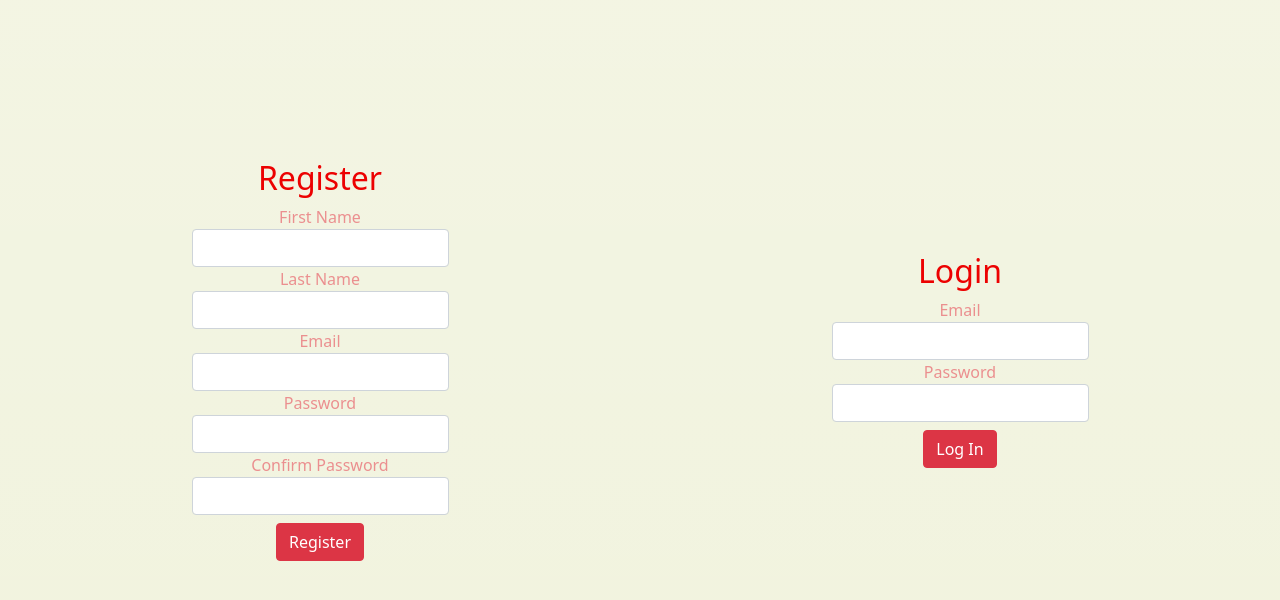
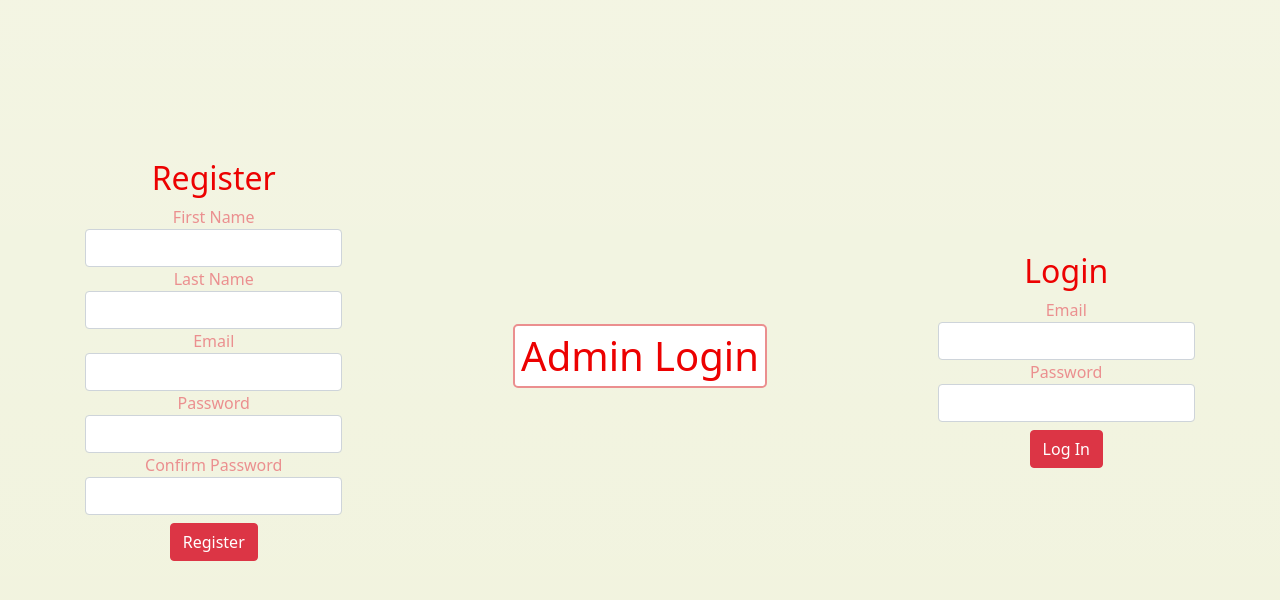
Before and after one commit to Borelli28/ecommerce, a Django app: template ecommerce_app/templates/login.html in a window 1280 px wide. Shown: the top 600 px of the page. Run offline with Django 3.2, Linux system fonts and the light colour scheme; the template is opened without the code that fills it, so the values that code supplies are empty.

Commit message:
Added title to login page. Now moving into website logic

```diff
--- a/ecommerce_app/static/login_style.css
+++ b/ecommerce_app/static/login_style.css
@@ -1,5 +1,3 @@
-
-
 /* * {
   outline: 1px dashed red;
 } */
@@ -38,6 +36,13 @@ form {
     color: #ec0101;
   }
 
+#title {
+  background-color: white;
+  padding: 0.5%;
+  border: 2px solid #eb8f8f;
+  border-radius: 5px;
+}
+
 /* Override bootstrap form button colors */
 .btn-light {
   background-color: #eb8f8f; color: white;
--- a/ecommerce_app/templates/login.html
+++ b/ecommerce_app/templates/login.html
@@ -9,6 +9,7 @@
     <!-- python manage.py -->
   </head>
   <body>
+
 
     <div id="registration">
 
@@ -47,6 +48,8 @@
 
     </div>
 
+    <h1 id="title">Admin Login</h1>
+
     <div id="login">
 
       <h2>Login</h2>
--- a/ecommerce_app/templates/products.html
+++ b/ecommerce_app/templates/products.html
@@ -17,10 +17,10 @@
         <div class="collapse navbar-collapse" id="navbarSupportedContent">
           <ul class="navbar-nav me-auto mb-2 mb-lg-0">
             <li class="nav-item">
-              <a class="nav-link active" href="#">Dashboard</a>
+              <a class="nav-link active" href="/dashboard">Dashboard</a>
             </li>
             <li class="nav-item">
-              <a class="nav-link" href="dashboard/orders">Orders</a>
+              <a class="nav-link" href="/dashboard/orders">Orders</a>
             </li>
             <li class="nav-item">
               <a class="nav-link" href="/dashboard/products">
```
Also changed, not shown: ecommerce_app/templates/order_show.html (+2 -10 lines), ecommerce_app/templates/orders.html (+2 -13 lines).
